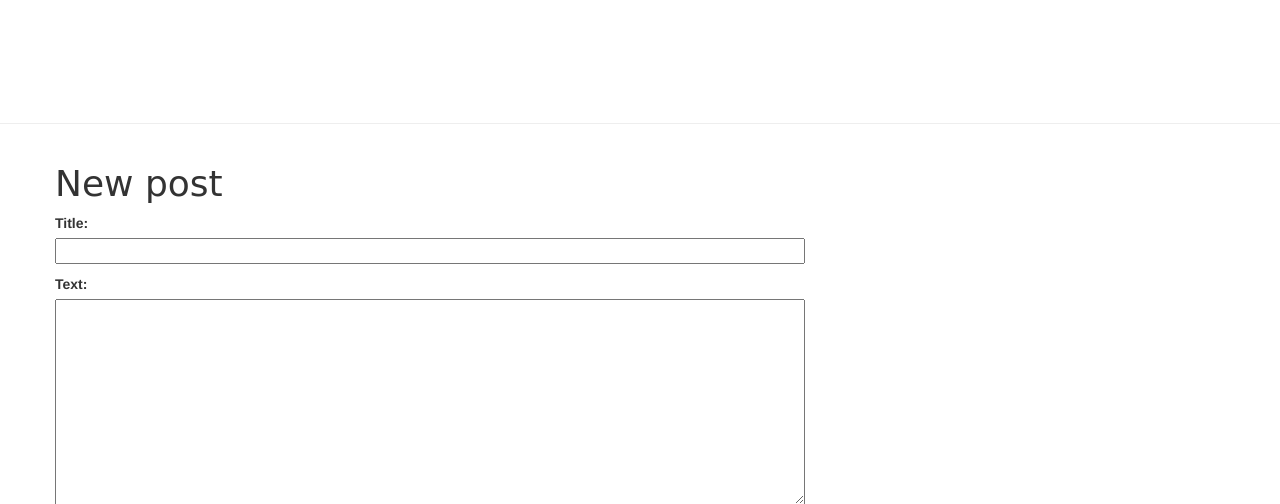
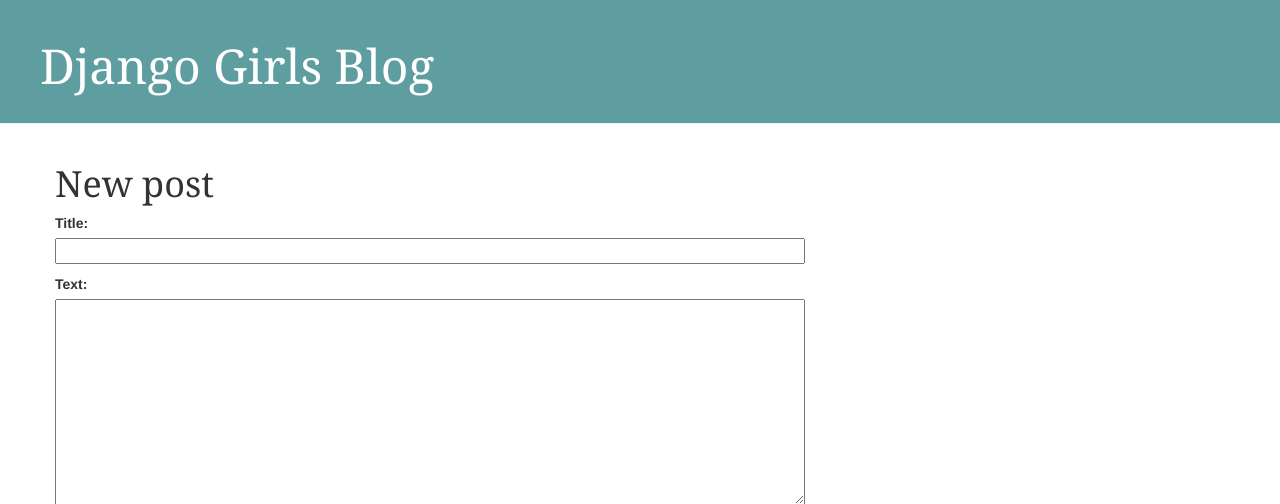
Before and after one commit to Chani1999/my-first-blog, a Django app: page /post/new/ in a window 1280 px wide. Shown: the top 504 px of the page. Run offline with Django 3.2, Linux system fonts and the light colour scheme; some libraries are stand-ins or nearby versions.

Commit message:
Added view and template for detailed blog post as well as CSS for the site.

```diff
--- a/blog/static/css/blog.css
+++ b/blog/static/css/blog.css
@@ -1,5 +1,5 @@
 .page-header {
-    background-color: ##5F9EA0;
+    background-color: #5F9EA0;
     margin-top: 0;
     padding: 20px 20px 20px 40px;
 }
@@ -15,7 +15,7 @@
 }
 
 h1, h2, h3, h4 {
-    font-family: 'Karma', cursive;
+    font-family: 'Georgia', cursive;
 }
 
 .date {
```
